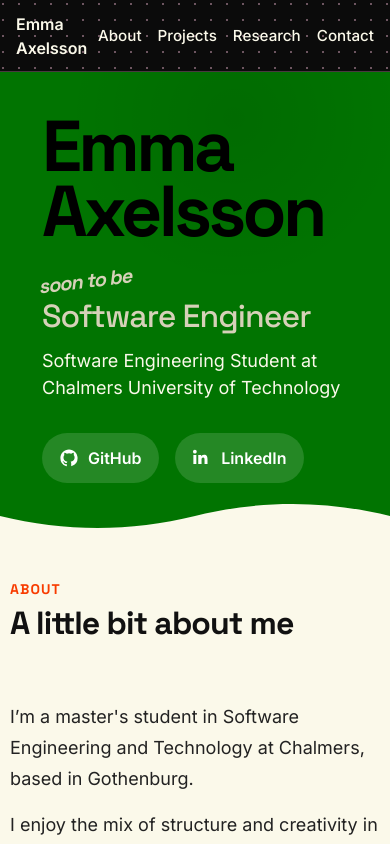
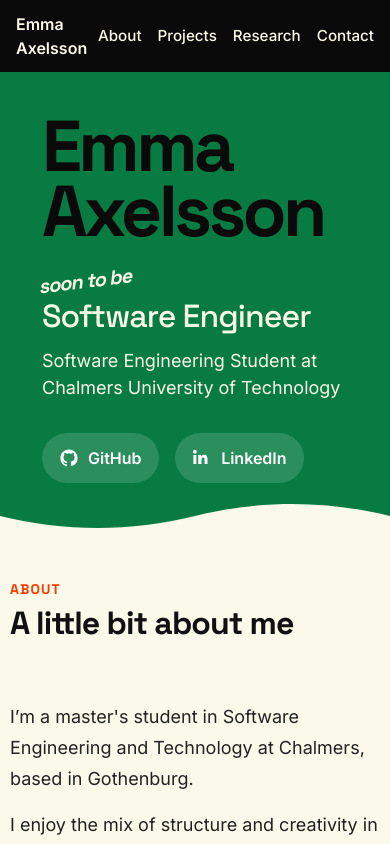
Before and after one commit to emmaaxelsso/portfolio, an Angular app in the folder my-portfolio/: page / in a window 390 px wide. Shown: the top 844 px of the page. Built offline with nearby package versions, Linux system fonts and the light colour scheme.

Commit message:
style: update color palette, navbar and responsive hero

```diff
--- a/my-portfolio/angular.json
+++ b/my-portfolio/angular.json
@@ -44,8 +44,8 @@
                 },
                 {
                   "type": "anyComponentStyle",
-                  "maximumWarning": "2kb",
-                  "maximumError": "4kb"
+                  "maximumWarning": "4kB",
+                  "maximumError": "8kB"
                 }
               ],
               "outputHashing": "all"
--- a/my-portfolio/src/app/core/layout/navbar/navbar.component.html
+++ b/my-portfolio/src/app/core/layout/navbar/navbar.component.html
@@ -1,10 +1,12 @@
 <nav class="navbar">
-  <a class="navbar__brand" routerLink="/">Emma Axelsson</a>
+  <a class="navbar__brand" routerLink="/">
+    Emma Axelsson
+  </a>
 
   <div class="navbar__links">
-    <a routerLink="/about">About</a>
-    <a routerLink="/projects">Projects</a>
-    <a routerLink="/research">Research</a>
-    <a routerLink="/contact">Contact</a>
+    <a routerLink="/about" routerLinkActive="active">About</a>
+    <a routerLink="/projects" routerLinkActive="active">Projects</a>
+    <a routerLink="/research" routerLinkActive="active">Research</a>
+    <a routerLink="/contact" routerLinkActive="active">Contact</a>
   </div>
 </nav>
--- a/my-portfolio/src/app/core/layout/navbar/navbar.component.scss
+++ b/my-portfolio/src/app/core/layout/navbar/navbar.component.scss
@@ -7,15 +7,7 @@
   display: flex;
   align-items: center;
   justify-content: space-between;
-  background-color: #0b0b0b;
-  background-image: radial-gradient(
-    circle,
-    rgba(#ffc4df, 0.4) 1px,
-    transparent 1px
-  );
-  background-size: 16px 16px;
-  background-position: center;
-  box-shadow: inset 0 -1px 0 rgba(#ffc4df, 0.25);
+  background-color: $navbar-background-color;
 
   a {
     color: inherit;
@@ -36,11 +28,12 @@
       font-size: 1rem;
       font-weight: 500;
 
-      &:hover {
-      text-decoration: underline;
-      text-underline-offset: 0.3em;
-      text-decoration-thickness: 2px;
-    }
+      &:hover,
+      &.active {
+        text-decoration: underline;
+        text-underline-offset: 0.3em;
+        text-decoration-thickness: 2px;
+      }
     }
   }
 }
--- a/my-portfolio/src/app/core/layout/navbar/navbar.component.ts
+++ b/my-portfolio/src/app/core/layout/navbar/navbar.component.ts
@@ -1,11 +1,10 @@
 import { Component } from '@angular/core';
-import { RouterLink } from '@angular/router';
-
+import { RouterLink, RouterLinkActive} from '@angular/router';
 
 @Component({
   selector: 'app-navbar',
   standalone: true,
-  imports: [RouterLink],
+  imports: [RouterLink, RouterLinkActive],
   templateUrl: './navbar.component.html',
   styleUrl: './navbar.component.scss'
 })
--- a/my-portfolio/src/app/features/home/components/hero/hero.component.scss
+++ b/my-portfolio/src/app/features/home/components/hero/hero.component.scss
@@ -9,14 +9,12 @@
   justify-content: flex-start;
   padding: clamp(2.5rem, 5vh, 4rem) 2rem 3rem;
   position: relative;
-  background:
-    radial-gradient(circle at 60% 10%, rgba(0, 0, 0, 0.08), transparent 35%),
-    $success-color;
+  background-color: $hero-background-color;
 }
 
 .section--next {
-  background: #fbf9ea;
-  color: #111;
+  background: $light-background-color;
+  color: $light-text-color;
 }
 
 .hero__content {
@@ -29,7 +27,7 @@
   line-height: 0.9;
   letter-spacing: -0.05em;
   margin-bottom: 1.5rem;
-  color: #000000;
+  color: $font-color;
   max-width: 10ch;
 }
 
--- a/my-portfolio/src/app/features/home/home.component.css
+++ b/my-portfolio/src/app/features/home/home.component.css
@@ -24,18 +24,24 @@
 }
 
 .home__thread-path {
-  stroke: #f83c00;
-  stroke-opacity: 0.8;
+  stroke: var(--thread-color, #f83c00);
 }
 
 @media (max-width: 768px) {
   .home__thread {
     inset-inline: 0;
-    width: auto;
+    overflow: hidden;
+  }
+
+  .home__thread svg {
+    width: 150%;
+    height: 100%;
+    max-width: none;
+    transform: translateX(-25%);
   }
 
   .home__thread-path {
     stroke-width: 4px;
-    stroke-opacity: 0.15;
+    stroke-opacity: 0.3;
   }
 }
--- a/my-portfolio/src/app/features/research/research.component.scss
+++ b/my-portfolio/src/app/features/research/research.component.scss
@@ -9,7 +9,7 @@
   min-height: 100vh;
   padding: $spacing-xl 0 $spacing-xxl;
   background: $research-background-color;
-  color: #111111;
+  color: #0a0a0a;
 
   p {
     color: inherit;
--- a/my-portfolio/src/styles/variables.scss
+++ b/my-portfolio/src/styles/variables.scss
@@ -6,16 +6,28 @@
 $background-color: #0a0a0a;
 $surface-color: #111111;
 $text-color: #fbf9ea;
-$text-muted-color: #d6d1b8;
+$text-muted-color: #FBF9EA;
 $border-color: #2a2a2a;
 
 // Brand / Accent
 $primary-color: #1c40cf;
 $secondary-color: #fcbe1d;
 $accent-color: #f83c00;
-$success-color: #017401;
 $font-color: #0a0a0a;
-$research-background-color: #f4dfe4;
+
+// Navbar & Hero
+$navbar-background-color: #0a0a0a;
+$hero-background-color: #087B42;
+
+// Section backgrounds
+$light-background-color: #fbf9ea;
+$research-background-color: #ebcbc2;
+
+// Light sections
+$light-text-color: $font-color;
+$light-border-color: $font-color;
+$light-surface-color: #ffffff;
+$light-placeholder-color: #e9e5d4;
 
 // ===========================
 // Spacing
```
